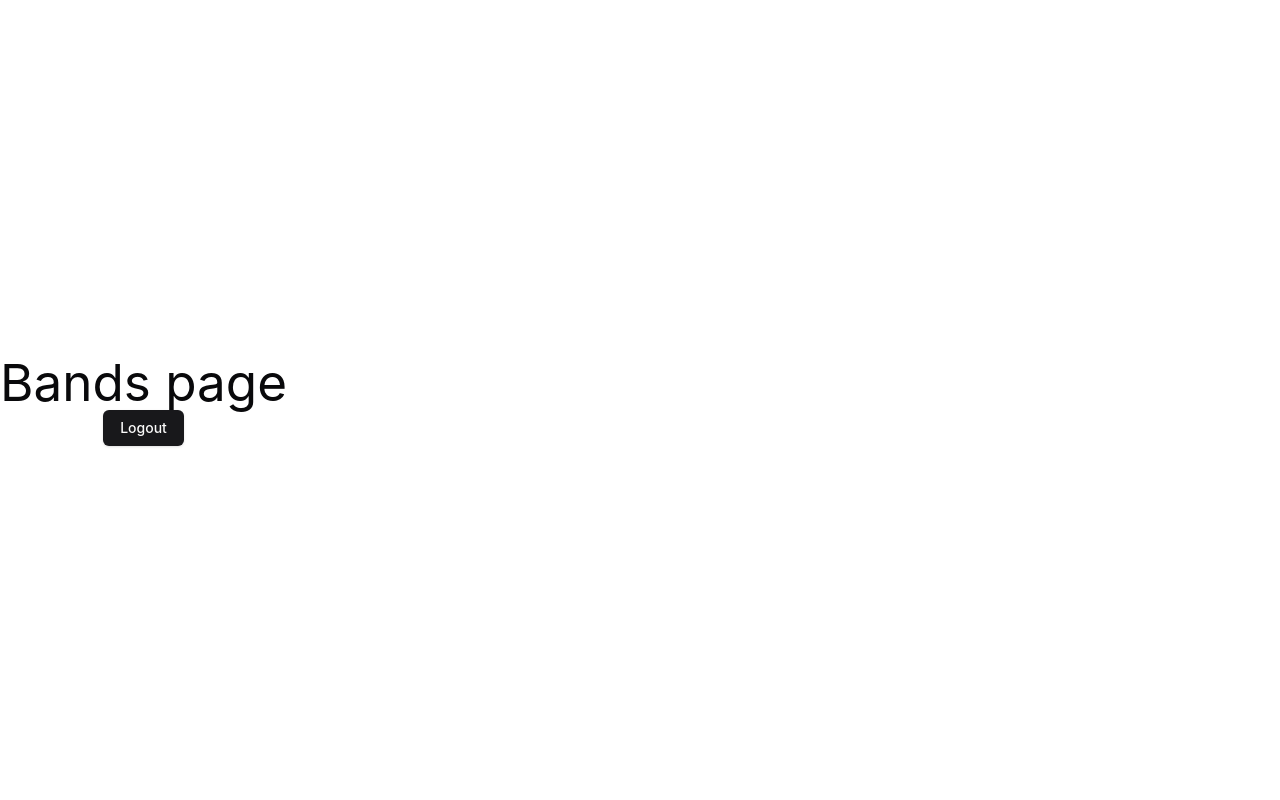
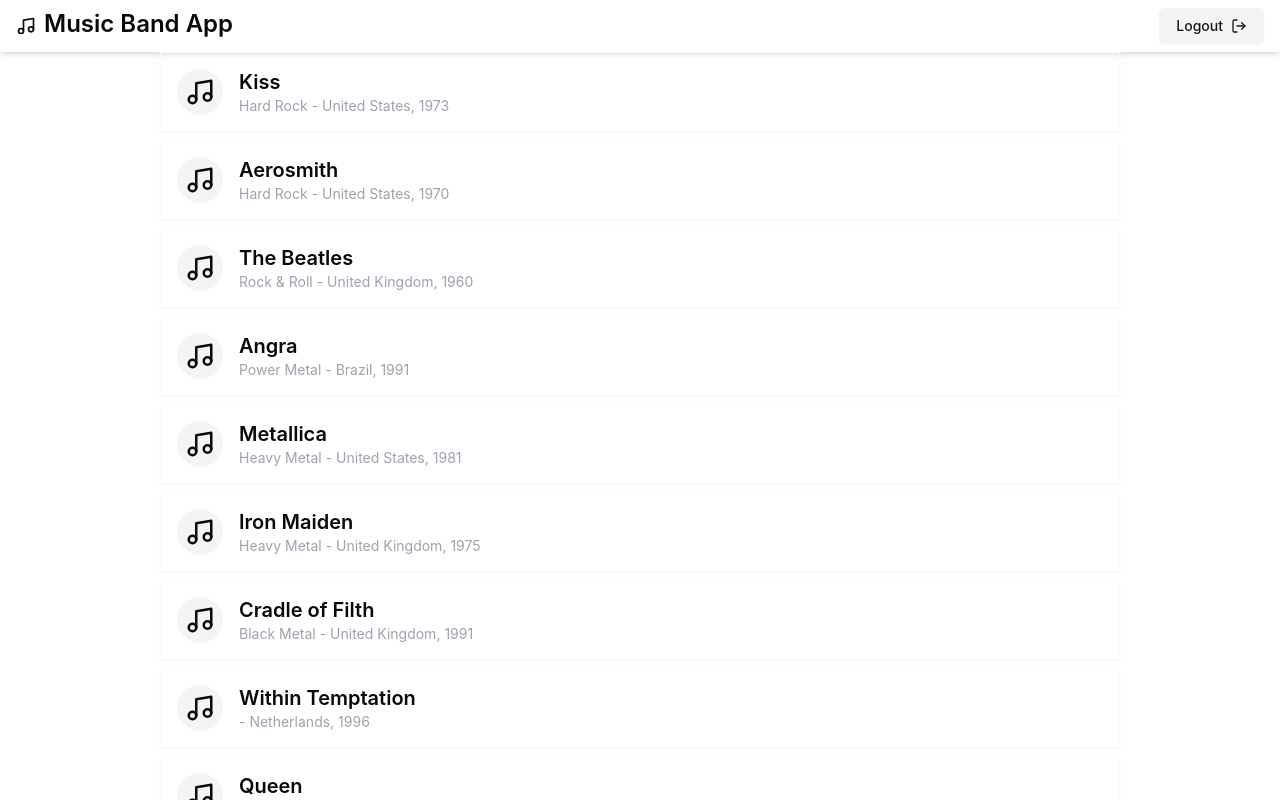
Before and after one commit to LucaVallazza/musicbands-app, a React (Vite) app: page /bands in a window 1280 px wide. Both pictures are taken after typing "Sample", "Sample123" into the empty fields and a click on the button "Login". Shown: the top 800 px of the page. Built offline with nearby package versions, Linux system fonts and the light colour scheme; data requests are answered from the project's data file.

Commit message:
get and show bands from json server

```diff
--- /dev/null
+++ b/src/components/band-item.tsx
@@ -0,0 +1,33 @@
+import { Band } from "@/lib/types";
+import { Music } from "lucide-react";
+
+interface IProps{
+  band : Band,
+  genre: string | undefined
+}
+
+const BandItem = ({band, genre} : IProps) => {
+
+  return (
+    <div className="w-3/4 flex flex-row text-left shadow-sm border-gray-50 border">
+    <div className="h-fit w-fit p-4">
+      <div className="bg-gray-100 p-2 rounded-3xl">
+      {/* <span style={{fontFamily : 'BarlowItalic'}} className="text-2xl" >
+        {Math.floor(band.year / 10) * 10 % 100}'s
+      </span> */}
+        <Music size={30}></Music>
+      </div>
+    </div>
+    <div className="h-auto justify-center flex-col flex w-full ">
+      <h2 className="text-xl w-fit   font-semibold">{band.name}</h2>
+      <p className="w-fit text-gray-400 text-sm">
+        {genre} - {band.country}, {band.year}
+      </p>
+      <p className="w-fit text-gray-400 text-sm"></p>
+    </div>
+  </div>
+
+   );
+}
+
+export default BandItem;
--- /dev/null
+++ b/src/components/header.tsx
@@ -0,0 +1,30 @@
+import { LogOut, Music } from "lucide-react";
+import { Button } from "./ui/button";
+import { useNavigate } from "react-router";
+import { useEffect } from "react";
+import axios from "axios";
+
+const Header = () => {
+  const navigate = useNavigate();
+
+  const logout = (e) => {
+    localStorage.removeItem("user");
+    navigate("/login");
+  };
+
+  return (
+    <div className="flex  flex-row justify-between py-2 px-4 shadow-md">
+      <div className="flex">
+        <Music size={20} className="my-auto mr-2"></Music>
+        <h1 className="text-2xl font-semibold">Music Band App</h1>
+      </div>
+      <div>
+        <Button variant={"secondary"} onClick={logout}>
+          Logout <LogOut />
+        </Button>
+      </div>
+    </div>
+  );
+};
+
+export default Header;
--- a/src/pages/bands-page.tsx
+++ b/src/pages/bands-page.tsx
@@ -1,21 +1,80 @@
-import ProtectedRoute from "@/components/auth/protected-route";
-import { Button } from "@/components/ui/button";
+import Header from "@/components/header";
+import { Band, Genre } from "@/lib/types";
+import axios from "axios";
+import { Music } from "lucide-react";
+import { useEffect, useState } from "react";
 import { useNavigate } from "react-router";
+import {
+  Guitar,
+  Radio,
+  Flame,
+  Gavel,
+  Skull,
+  Sword,
+  Moon,
+  Infinity,
+  Cross,
+} from "lucide-react";
+import BandItem from "@/components/band-item";
 
 const BandsPage = () => {
+  const navigate = useNavigate();
 
-  const navigate = useNavigate()
+  const [bands, setBands] = useState<Band[]>([]);
+  const [genres, setGenres] = useState<Genre[]>([]);
 
-  const logout = (e) =>{
-    localStorage.removeItem('user')
-    navigate('/login')
-  }
+  const genresIcons = {
+    rock: <Guitar size={30} />,
+    "rock-roll": <Radio size={30} />,
+    "hard-rock": <Flame size={30} />,
+    grunge: <Gavel size={30} />,
+    "heavy-metal": <Skull size={30} />,
+    "power-metal": <Sword size={30} />,
+    "black-metal": <Moon size={30} />,
+    "progressive-metal": <Infinity size={30} />,
+    "goth-metal": <Cross size={30} />,
+  };
+
+  useEffect(() => {
+    getBands();
+    getGenres();
+
+    return () => {};
+  }, []);
+
+  const getBands = async () => {
+    await axios.get("http://localhost:3000/bands").then((req) => {
+      if (req.data) {
+        console.log(req);
+        setBands(req.data);
+      }
+    });
+  };
+
+  const getGenres = async () => {
+    await axios.get("http://localhost:3000/genre").then((req) => {
+      if (req.data) {
+        console.log(req);
+        setGenres(req.data);
+      }
+    });
+  };
 
   return (
-      <div>
-        <h1>Bands page</h1>
-        <Button onClick={logout}> Logout</Button>
+    <div className="w-screen h-screen">
+      <Header />
+      <div className="w-full flex flex-col items-center m-0 p-0 gap-2">
+        {bands.length > 0 ? (
+          bands.map((band) => {
+            return (
+              <BandItem band={band} genre={genres.find((g) => g.code == band.genreCode)?.name} />
+            );
+          })
+        ) : (
+          <h2 className="text-2xl m-10">No bands to show</h2>
+        )}
       </div>
+    </div>
   );
 };
 
```
